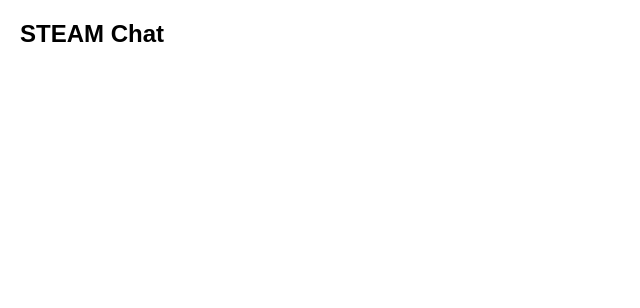
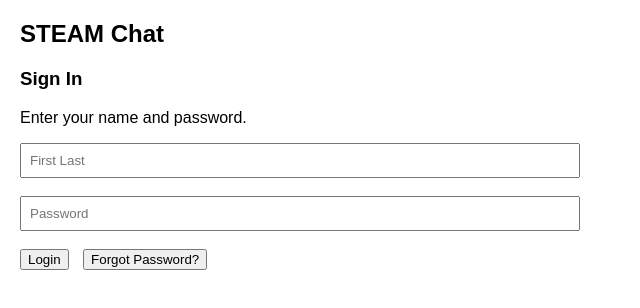
Before and after one commit to SPDragons/STEAM-Chat, a plain HTML site: page index.html in a window 1280 px wide. Shown: the whole page, without its empty margins (0-640 px from the left). Drawn offline with Linux system fonts and the light colour scheme.

Commit message:
Fix HTML encoding issues in index.html

```diff
--- a/index.html
+++ b/index.html
@@ -290,7 +290,10 @@
   // ===== Initialize Login etc (shortened for space) =====
   // ... (Keep all your existing login, password, and setup functions exactly as before)
   // Just insert updateUnreadCounts() after loadRooms() wherever it's called.
-
+// ===== Show login screen on load =====
+window.onload = function() {
+  document.getElementById("loginScreen").style.display = "block";
+};
   </script>
 </body>
 </html>
```
